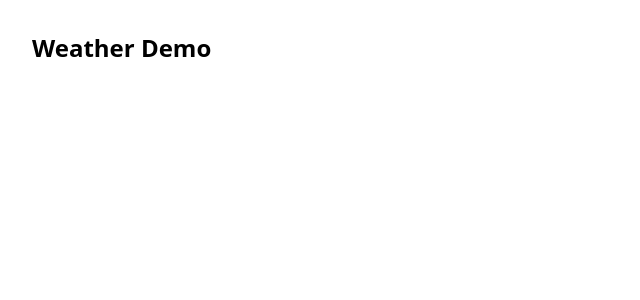
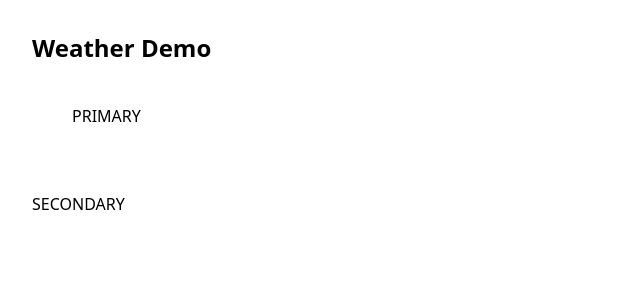
Before and after one commit to motejzikjr/weather-demo, a Vue app: page /#/ in a window 1280 px wide. Shown: the top 300 px of the page, without its empty margins (0-640 px from the left). Built offline with nearby package versions, Linux system fonts and the light colour scheme.

Commit message:
add basic Floor component

```diff
--- /dev/null
+++ b/src/ui/Floor/Floor.scss
@@ -0,0 +1,20 @@
+@import '~/styles/settings/spacing';
+
+.Floor {
+    min-width: 320px;
+    margin: auto;
+}
+
+.Floor--primary {
+    @include spacing-vertical-primary;
+
+    .Floor-container {
+        @include spacing-horizontal-primary;
+    }
+}
+
+.Floor--secondary {
+    @include spacing-horizontal-secondary;
+
+    max-width: 1640px;
+}
--- /dev/null
+++ b/src/ui/Floor/Floor.vue
@@ -0,0 +1,20 @@
+<template>
+    <div
+        class="Floor"
+        :class="variant"
+    >
+        <div class="Floor-container">
+            <slot></slot>
+        </div>
+    </div>
+</template>
+
+<script setup lang="ts">
+    import FloorProps from '~/ui/Floor/FloorProps'
+
+    defineProps<FloorProps>()
+</script>
+
+<style lang="scss">
+    @import '~/ui/Floor/Floor.scss';
+</style>
--- /dev/null
+++ b/src/ui/Floor/FloorProps.ts
@@ -0,0 +1,7 @@
+import { FloorVariant } from '~/ui/Floor/FloorVariant'
+
+interface FloorProps {
+    variant: FloorVariant
+}
+
+export default FloorProps
--- /dev/null
+++ b/src/ui/Floor/FloorVariant.ts
@@ -0,0 +1,4 @@
+export enum FloorVariant {
+    PRIMARY = 'Floor--primary',
+    SECONDARY = 'Floor--secondary',
+}
--- a/src/views/HomeView.vue
+++ b/src/views/HomeView.vue
@@ -1,7 +1,12 @@
-<script setup lang="ts"></script>
-
 <template>
     <main class="p-8">
         <h1 class="text-2xl font-bold">Weather Demo</h1>
+        <Floor :variant="FloorVariant.PRIMARY"> PRIMARY </Floor>
+        <Floor :variant="FloorVariant.SECONDARY"> SECONDARY </Floor>
     </main>
 </template>
+
+<script setup lang="ts">
+    import Floor from '~/ui/Floor/Floor.vue'
+    import { FloorVariant } from '~/ui/Floor/FloorVariant'
+</script>
```
